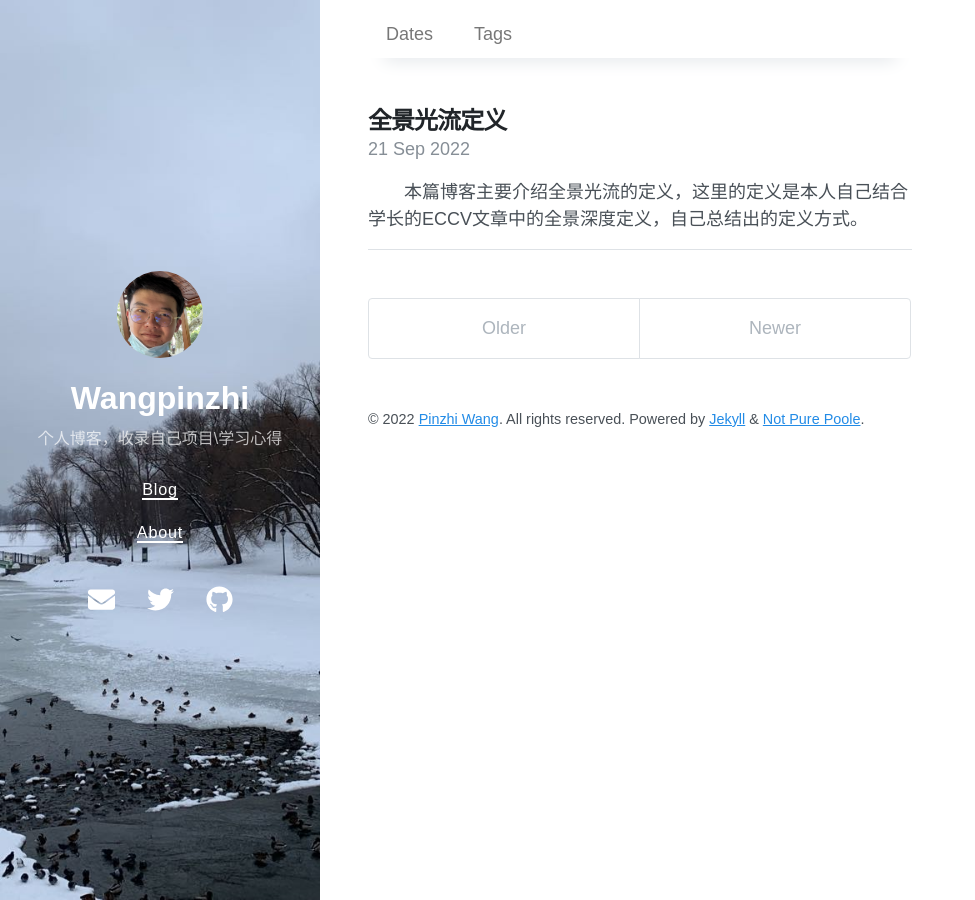
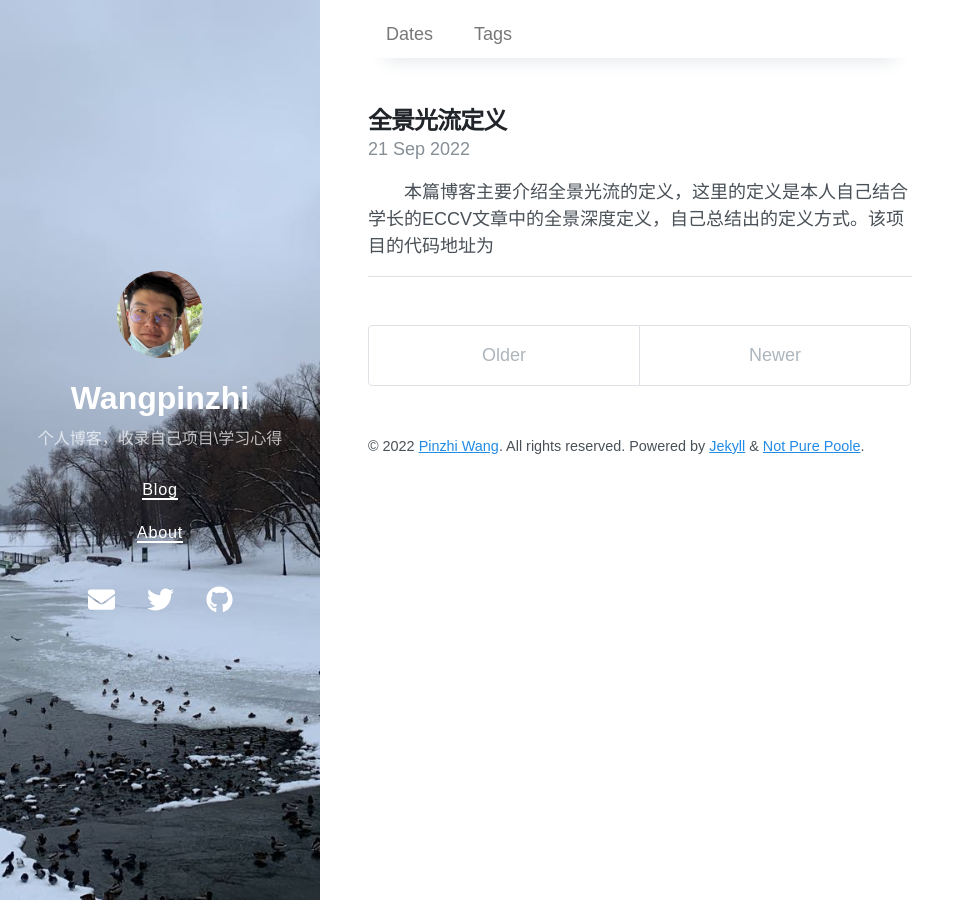
Before and after one commit to wangpinzhi/wangpinzhi.github.io, a Jekyll site: the page built from index.html, in a window 1280 px wide. Shown: the whole page, without its empty margins (0-975 px from the left). Built offline with Jekyll 4.4.1, drawn with Linux system fonts in a browser that asks for light colours; nearby versions of some CDN libraries; the list of posts is cut into pages by our own code.

Commit message:
更新github仓库地址

```diff
--- a/_posts/2022-09-21-panoramic-optical-flow.md
+++ b/_posts/2022-09-21-panoramic-optical-flow.md
@@ -8,7 +8,7 @@ math: true
 date: 2022-09-21 17:00 +0800
 ---
 
-&emsp;&emsp;本篇博客主要介绍全景光流的定义，这里的定义是本人自己结合学长的ECCV文章中的全景深度定义，自己总结出的定义方式。
+&emsp;&emsp;本篇博客主要介绍全景光流的定义，这里的定义是本人自己结合学长的ECCV文章中的全景深度定义，自己总结出的定义方式。该项目的代码地址为
 
 ## 1 Cubemap
 &emsp;&emsp;Cubemap（立方体贴图），在Unity中的定义为一个由六个独立的正方形纹理组成的集合，它将多个纹理组合起来映射到一个单一纹理。而在本文，其六个面并不是纹理而是六个照相机（FOV均为90度）的六个画面，其中相机所在位置相同，相机的角度不同，分别拍摄立方体六个面不同画面（front right back left up down）。
```
